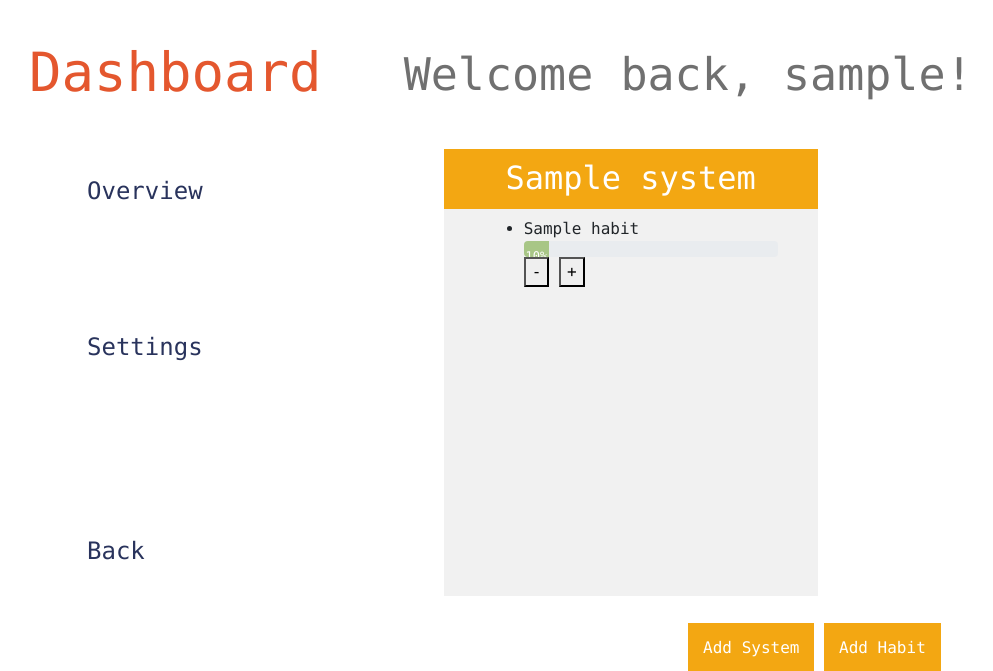
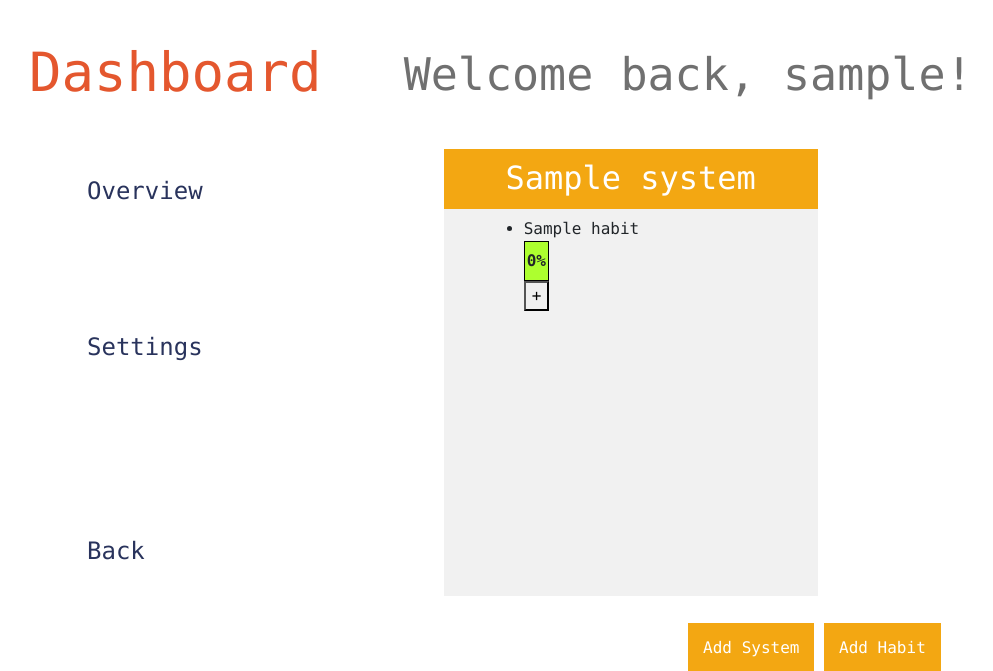
Before and after one commit to dellahumanita/lifeplus, a Flask app: a page that uses app/templates/dashboard.html in a window 1280 px wide. Shown: the part 64-735 px from the top of the page, without its empty margins (38-1031 px from the left). Run offline with Flask 2, Linux system fonts and the light colour scheme; a user stored in the database is signed in; tables that the repository leaves empty hold one stand-in row (values such as "Sample post"); some libraries are stand-ins or nearby versions.

Commit message:
working on js file

```diff
--- /dev/null
+++ b/app/static/scripts/progress_bar_tutorial.js
@@ -0,0 +1,34 @@
+class ProgressBar {
+    constructor (element, initialValue = 0) {
+        this.valueElem = element.querySelector('.progressValue');
+        this.fillElem = element.querySelector('.progressFill');
+
+        this.setValue(initialValue);
+    }
+
+    setValue (newValue) {
+        if (newValue < 0) {
+            newValue = 0;
+        }
+        if (newValue > 100) {
+            newValue = 100;
+        }
+
+        this.value = newValue;
+        this.update();
+    }
+
+    update () {
+        const percentage = this.value + '%';
+        this.fillElem.style.width = percentage;
+        this.valueElem.textContent = percentage;
+    }
+
+    increment () {
+        var newPercentage = (this.value + 1) + '%';
+        this.fillElem.style.width = newPercentage;
+        this.valueElem.textContent = newPercentage;
+    }
+}
+
+var pb = ProgressBar('.progressBar', 0);
--- a/app/static/styles/systems.css
+++ b/app/static/styles/systems.css
@@ -11,3 +11,26 @@
     line-height: 30px; /* To center it vertically */
     color: white;
 }
+
+.progressBar {
+    position: relative;
+    width: 10%;
+    height: 40px;
+    border: 1px solid #000000;
+}
+
+.progressFill {
+    height: 100%;
+    background: greenyellow;
+    transition: width 0.5s;
+}
+
+.progressValue {
+    position: absolute;
+    width: 100%;
+    height: 100%;
+    display: flex;
+    align-items: center;
+    justify-content: center;
+    font-weight: bold;
+}
--- a/app/templates/dashboard.html
+++ b/app/templates/dashboard.html
@@ -39,58 +39,18 @@ Dashboard
                     <ul>
                         <!-- updateable progress bars -->
                         <li>
+
                             {{ habit.title }}<br>
                             <!-- TODO: progress bars for each individual habit -->
-                            <div class="progress">
-                                <div id="bar">10%</div>
+                            <div class="progressBar">
+                                <div class="progressValue">0%</div>
+                                <div class="progressFill"></div>
                             </div>
-
-                            <button type="button" onclick="decrement(this)">-</button>
-                            <script>
-                                var i = 100;
-                                function decrement(bar) {
-                                    if (i == 0) {
-                                        i = 1;
-                                        var elem = document.getElementById("bar");
-                                        var width = 10;
-                                        var id = setInterval(frame, 10);
-                                        function frame() {
-                                            if (width >= 0) {
-                                                clearInterval(id);
-                                                i = 0;
-                                            } else {
-                                                width--;
-                                                elem.style.width = width + "%";
-                                                elem.innerHTML = width + "%";
-                                            }
-                                        }
-                                    }
-                                }
+                            <button onclick="increment()">+</button>
+                            <script type="text/javascript"
+                                src="../static/scripts/progress_bar_tutorial.js">
                             </script>
 
-                            <button type="button" onclick="increment(this)">+</button>
-                            <script>
-                                function increment(bar) {
-                                    if (i == 0) {
-                                        i = 1;
-                                        var elem = document.getElementById("bar");
-                                        var width = 10;
-                                        var id = setInterval(frame, 10);
-                                        function frame() {
-                                            if (width >= 100) {
-                                                clearInterval(id);
-                                                i = 0;
-                                            } else {
-                                                width++;
-                                                elem.style.width = width + "%";
-                                                elem.innerHTML = width + "%";
-                                            }
-                                        }
-                                    }
-                                }
-                            </script>
-
-                            <br>
                         </li>
                     </ul>
                     {% endfor %}
```
